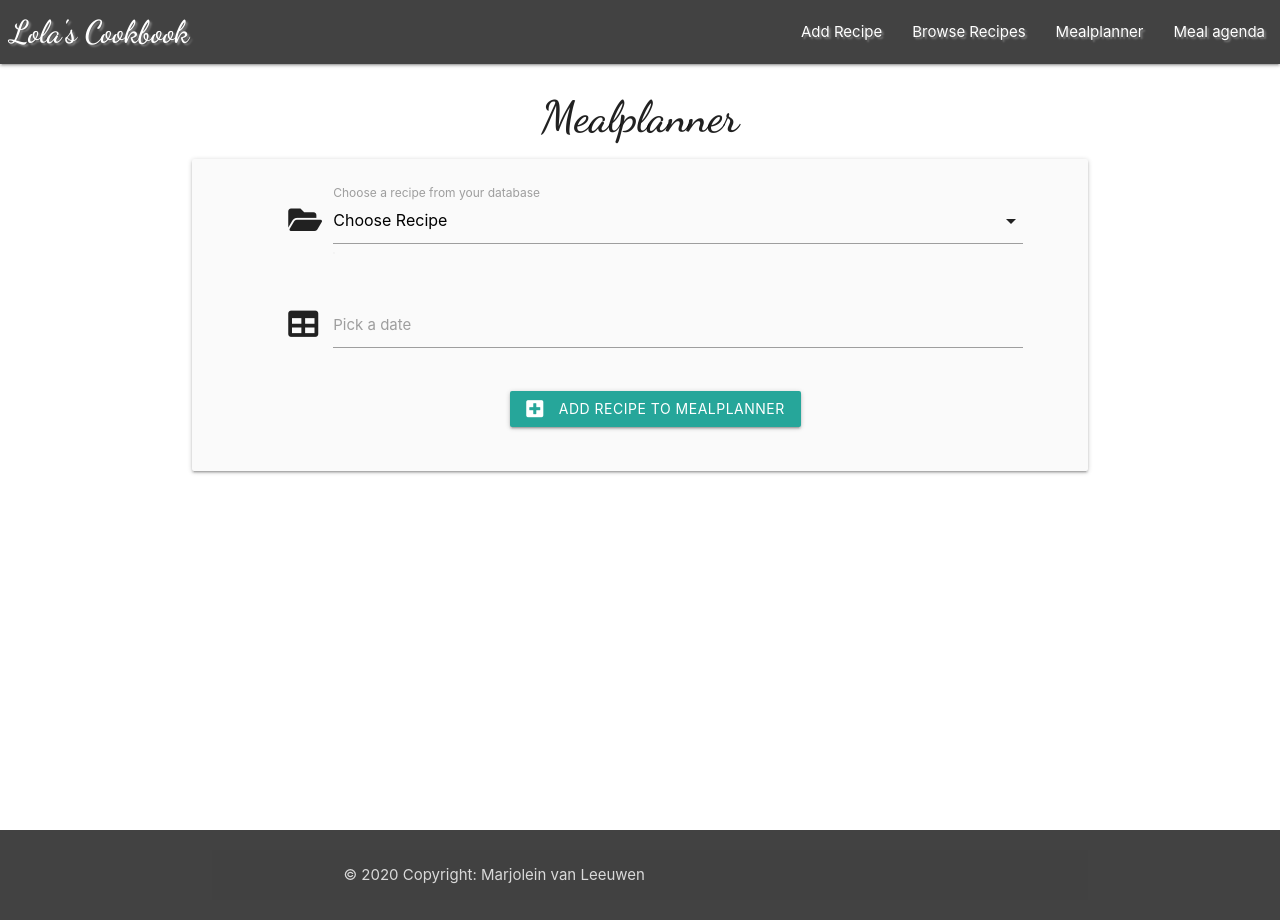
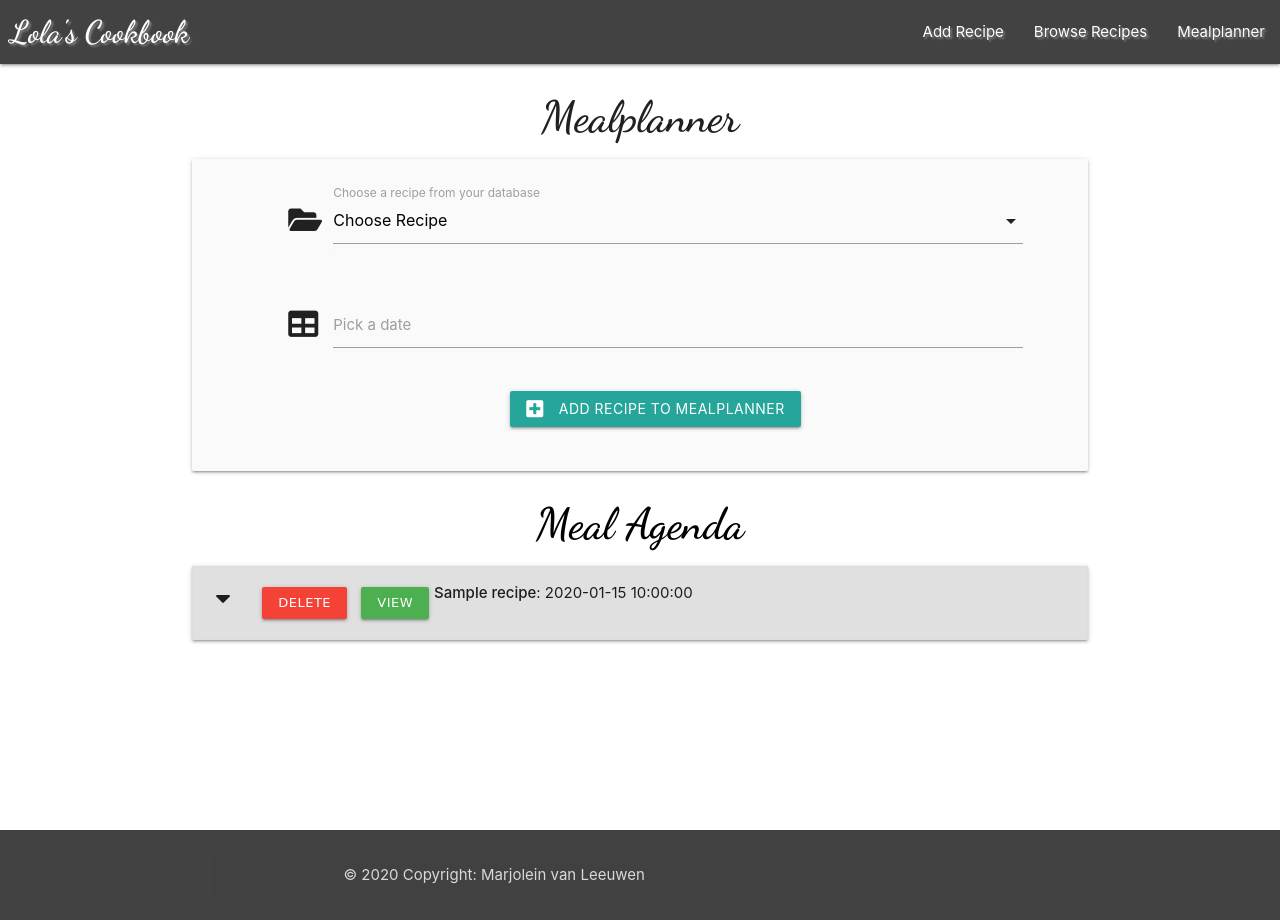
Before and after one commit to Code-Institute-Submissions/Lolas-Cookbook, a Flask app: page /add_mealplanner in a window 1280 px wide. Run offline with Flask 2, Linux system fonts and the light colour scheme; a database or web service that is not in the repository returns one stand-in record (values such as "Sample title"); some libraries are stand-ins or nearby versions; some web fonts are replaced.

Commit message:
I combined the add_mealplanner.html together with the mealagenda.html

```diff
--- a/app.py
+++ b/app.py
@@ -39,7 +39,7 @@ def get_view():
 @app.route("/get_mealplanner")
 def get_mealplanner():
     mealplanner = list(mongo.db.mealplanner.find())
-    return render_template("mealagenda.html", mealplanner=mealplanner)
+    return render_template("add_mealplanner.html", mealplanner=mealplanner)
 
 
 @app.route("/search", methods=["GET", "POST"])
--- a/templates/add_mealplanner.html
+++ b/templates/add_mealplanner.html
@@ -45,5 +45,22 @@
     </form>
     </div>
 
+<h3 class="black-text text-darken-4 center-align">Meal Agenda</h3>
+
+    <ul class="collapsible">
+        {% for recipes in mealplanner %}
+<li>
+      <div class="collapsible-header #e0e0e0 grey lighten-2">
+      <div class="col s3">
+      <i class="fas fa-caret-down"></i>
+                    <a href="{{ url_for('delete_mealplanner', recipes_id=recipes._id) }}" class="btn-small red">Delete</a>
+                    <a href="{{url_for('view_recipe', recipes_id=recipes._id)}}" class="btn-small green">View</a>
+                </div>
+                <strong>{{ recipes.recipe_name }}</strong> : {{ recipes.date_picker }}
+            </div>
+        </li>
+
+        {% endfor %}
+    </ul>
 
 {% endblock %}
--- a/templates/base.html
+++ b/templates/base.html
@@ -22,8 +22,7 @@
       <ul class="right hide-on-med-and-down">
         <li><a href="{{ url_for('add_recipes') }}">Add Recipe</a></li>
           <li><a href="{{ url_for('get_recipes') }}">Browse Recipes</a></li>
-        <li><a href="{{ url_for('add_mealplanner') }}">Mealplanner</a></li>
-         <li><a href="{{ url_for('get_mealplanner') }}">Meal agenda</a></li>
+         <li><a href="{{ url_for('get_mealplanner') }}">Mealplanner</a></li>
       </ul>
     </div>
   </nav>
@@ -36,8 +35,7 @@
   <li><a href="{{ url_for('lolas_cookbook') }}">Lola's Cookbook</a></li>
         <li><a href="{{ url_for('add_recipes') }}">Add Recipe</a></li>
           <li><a href="{{ url_for('get_recipes') }}">Browse Recipes</a></li>
-        <li><a href="{{ url_for('add_mealplanner') }}">Mealplanner</a></li>
-         <li><a href="{{ url_for('get_mealplanner') }}">Meal agenda</a></li>
+         <li><a href="{{ url_for('get_mealplanner') }}">Mealplanner</a></li>
   </ul>
 </header>
 <section>
```
Also changed, not shown: .theia/settings.json, README.md.
